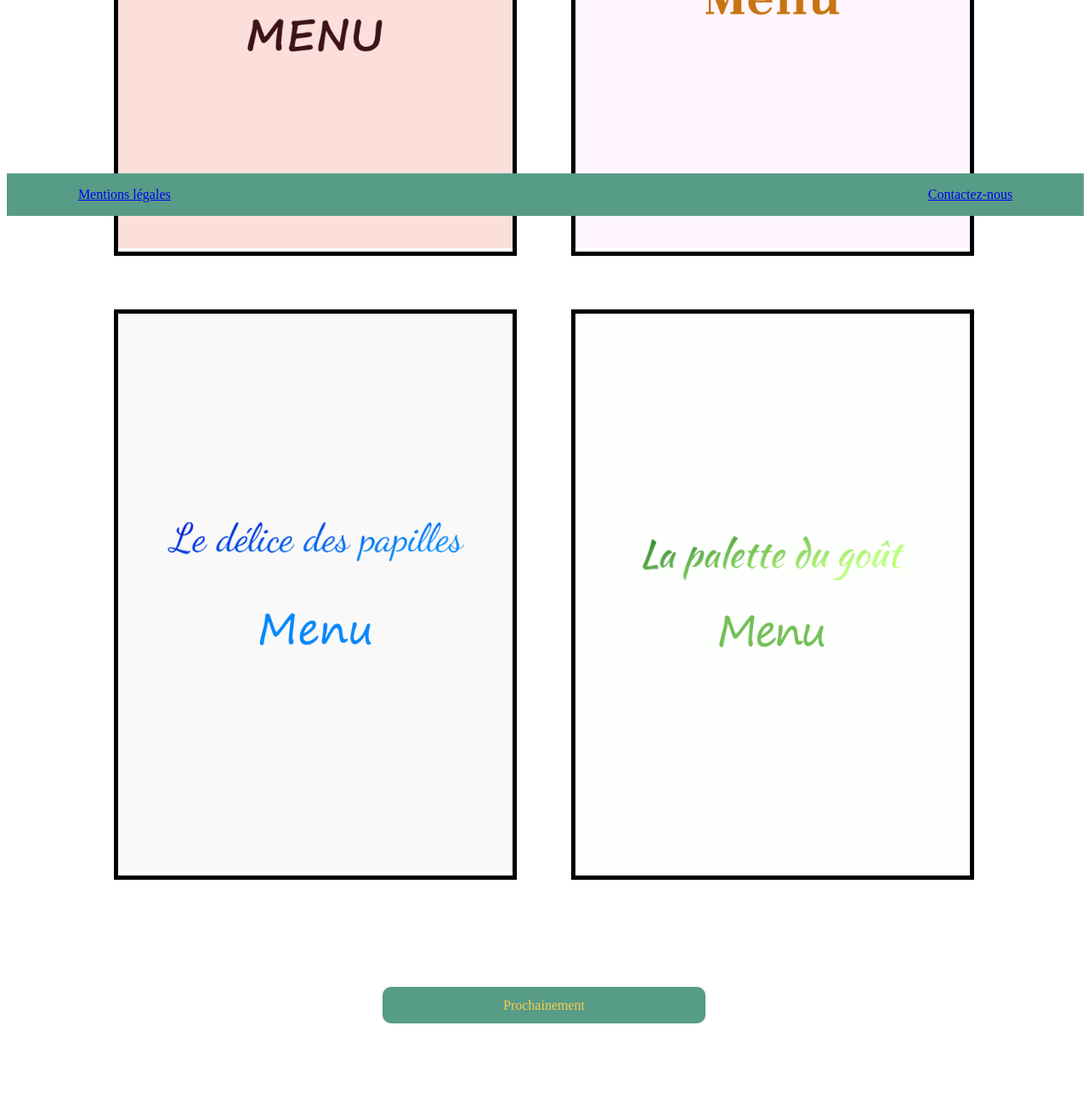
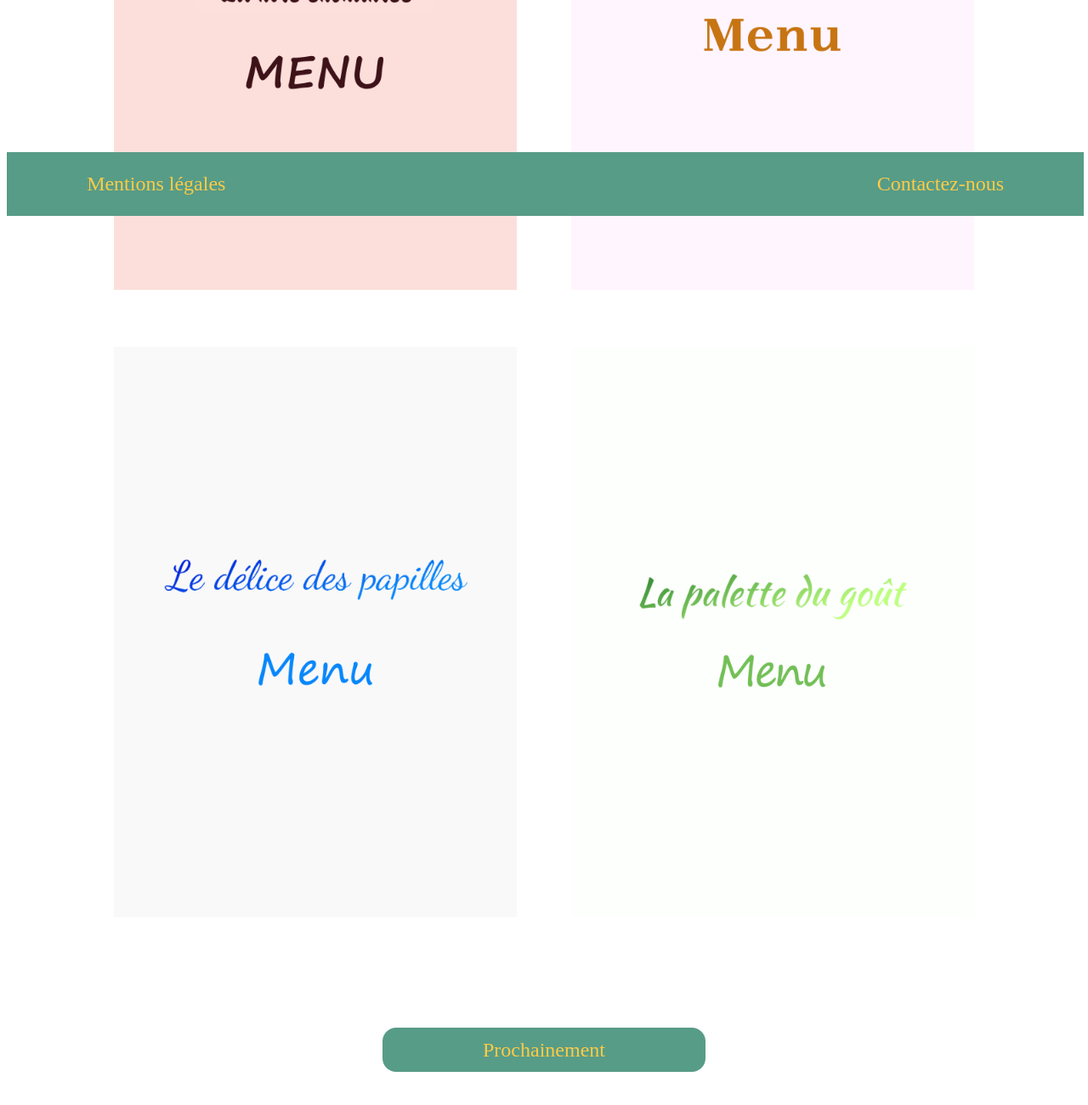
Before and after one commit to Zharakai/projet_3, a plain HTML site: page index.html in a window 1280 px wide. Shown: the part 546-1846 px from the top of the page at 85% size. Before the commit the page ends 1758 px from the top, so only its background shows below. Drawn offline with Linux system fonts and the light colour scheme.

Commit message:
footer fixé sur l'écran

```diff
--- a/style.css
+++ b/style.css
@@ -6,6 +6,7 @@
 header {
     text-align: center;
     color: #fdcb46;
+    font-size: 1.5em;
     background-color: #579c87;
     padding: 1% 0%;
 }
@@ -13,6 +14,7 @@ header {
 section {
     display: flex;
     margin: auto;
+    max-height: fit-content;
 }
 
 .menu {
@@ -23,30 +25,28 @@ section {
 
 #menu_note {
     margin: 5% 2.5% 2.5% 10%;
-    border: solid black 5px;
 }
 
 #menu_chic {
     margin: 5% 10% 2.5% 2.5%;
-    border: solid black 5px;
 }
 
 #menu_delice {
     margin: 2.5% 2.5% 10% 10%;
-    border: solid black 5px;
 }
 
 #menu_palette {
     margin: 2.5% 10% 10% 2.5%;
-    border: solid black 5px;
 }
 
 #prochainement {
+    font-size: 1.5em;
     margin: auto;
+    margin-bottom: 8%;
     text-align: center;
     color: #fdcb46;
     background-color: #579c87;
-    border-radius: 10px;
+    border-radius: 1rem;
     max-width: 20%;
     padding: 1% 5%
 }
@@ -55,21 +55,27 @@ section {
 
 footer {
     text-align: center;
-    color: #fdcb46;
+    font-size: 1.5em;
     background-color: #579c87;
     position: absolute;
+    position: fixed;
     bottom: 0;
     width: 99%;
 }
 
 .left {
     position: relative;
-    right: 35%;
+    right: 30%;
 }
 
 .right {
     position: relative;
-    left: 35%;
+    left: 30%;
+}
+
+a {
+    text-decoration: none;
+    color: #fdcb46;
 }
 
 /* Pages de menus */
```
